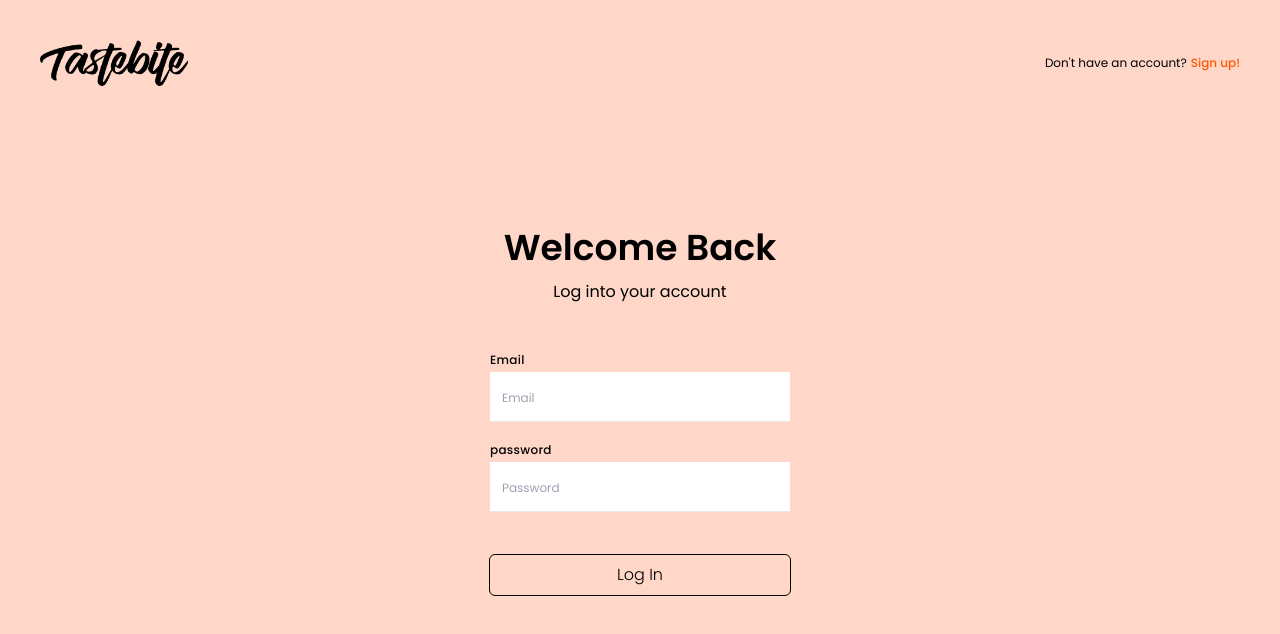
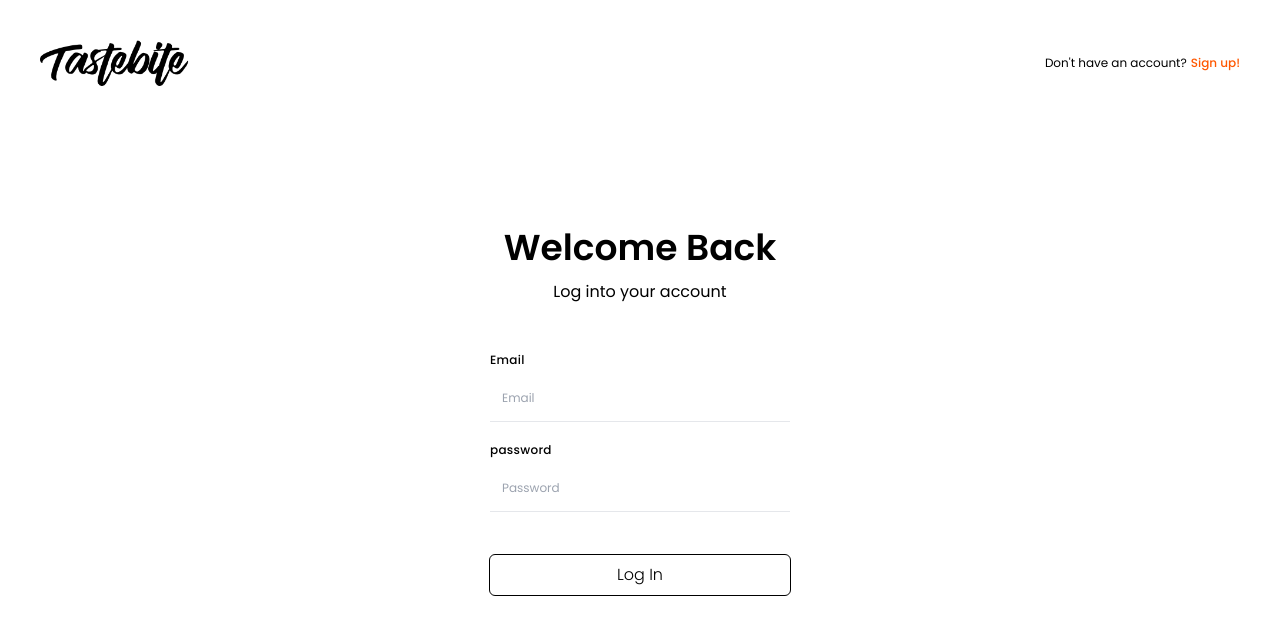
Before and after one commit to Mkreidly91/Recipe-Site, a React (Vite) app in the folder Frontend/: page / in a window 1280 px wide. Shown: the top 634 px of the page. Built offline with nearby package versions, Linux system fonts and the light colour scheme; the HTML template or start-up script is replaced by a standard one.

Commit message:
Frontend: removed ugly color from signIn/signUp

```diff
--- a/Frontend/src/Pages/SignInPage.jsx
+++ b/Frontend/src/Pages/SignInPage.jsx
@@ -5,7 +5,7 @@ import SignInForm from '../components/Forms/SignInForm';
 import logo from '../assets/images/Tastebite.png';
 const SignInPage = () => {
   return (
-    <div className=" h-full flex justify-center items-center relative b-pink">
+    <div className=" h-full flex justify-center items-center relative ">
       <div className=" absolute top-0 header  w-full flex items-center justify-between py-10 px-10">
         <img src={logo} className="w-[150px]" alt="" />
         <div className="flex justify-end text-xs text-black ">
--- a/Frontend/src/Pages/SignUpPage.jsx
+++ b/Frontend/src/Pages/SignUpPage.jsx
@@ -5,7 +5,7 @@ import logo from '../assets/images/Tastebite.png';
 import SignUpForm from '../components/Forms/SignUpForm';
 const SignUpPage = () => {
   return (
-    <div className=" h-full flex justify-center items-center relative b-pink">
+    <div className=" h-full flex justify-center items-center relative">
       <div className=" absolute top-0 header  w-full flex items-center justify-between py-10 px-10">
         <img src={logo} className="w-[150px]" alt="" />
         <div className="flex justify-end text-xs text-black ">
```
